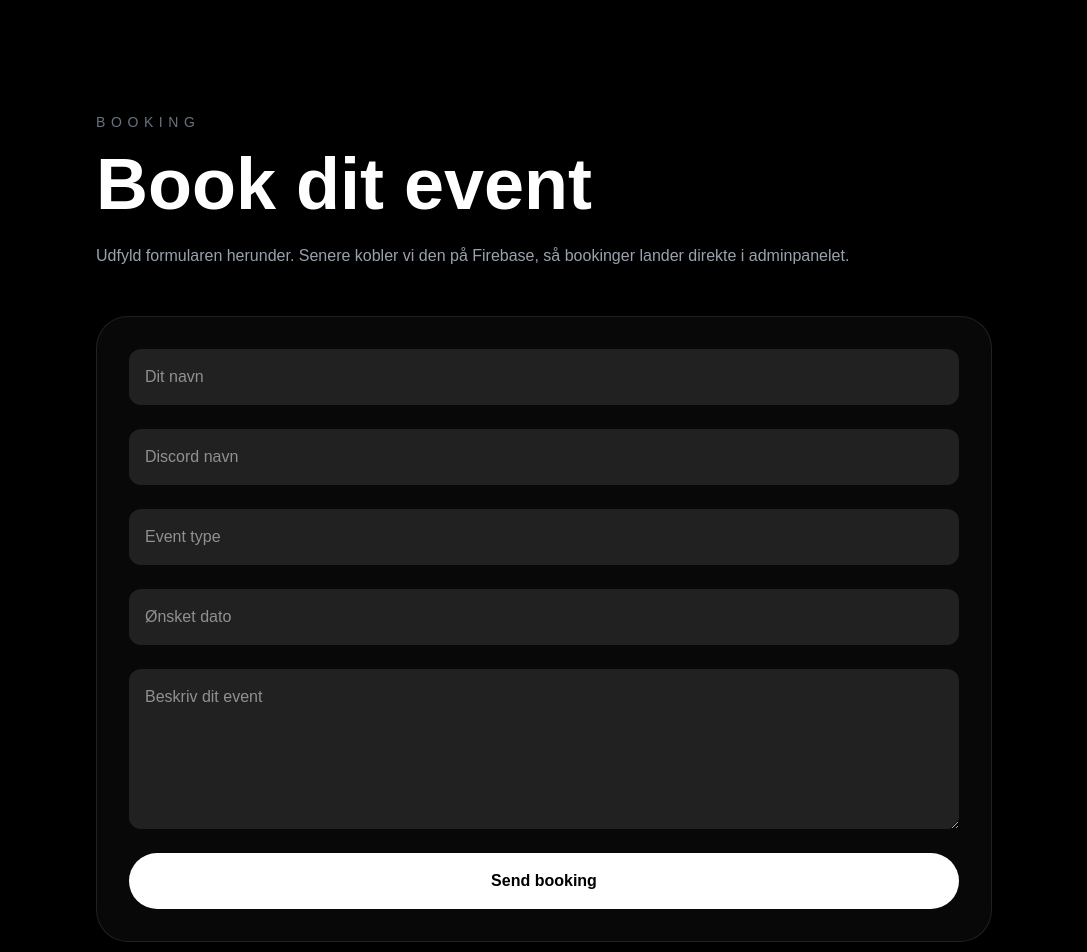
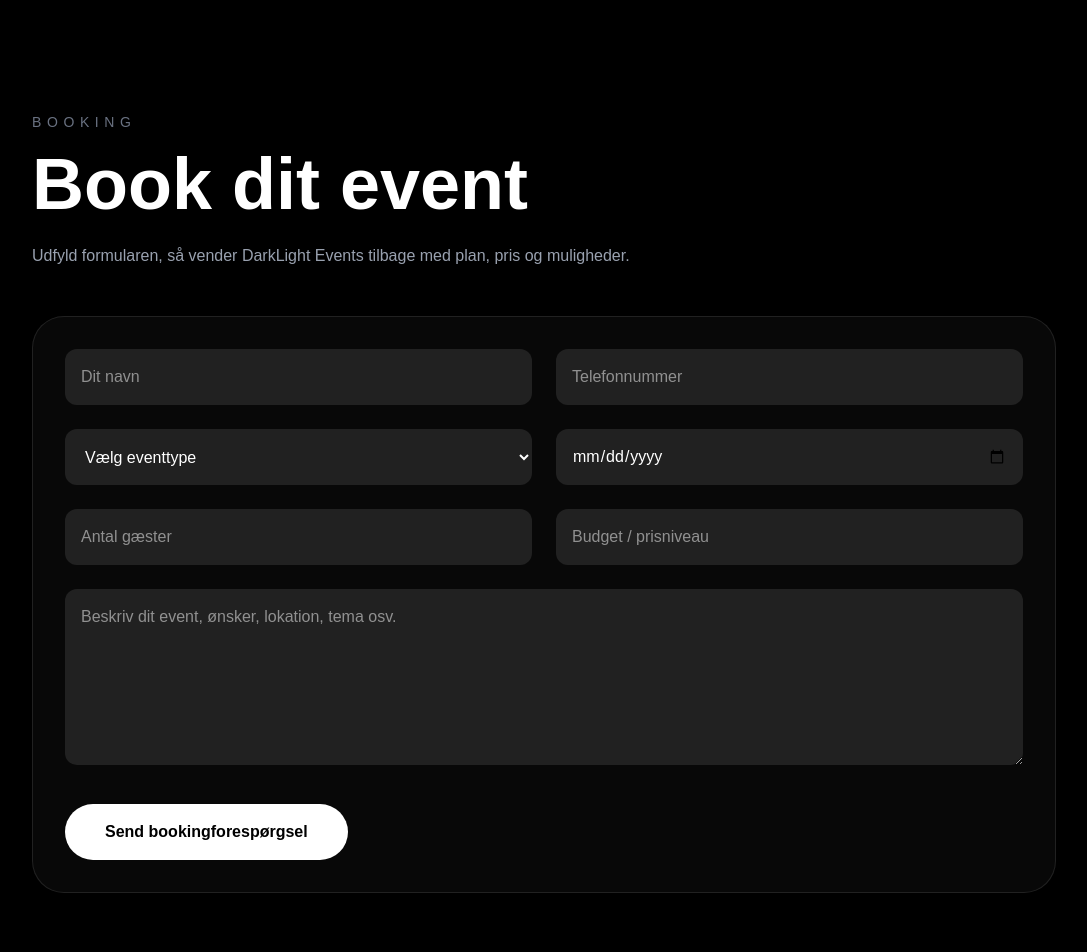
Before and after one commit to maxikingstreamtv-hash/darklight-events, a Next.js app: page /booking in a window 1280 px wide. Shown: the top 952 px of the page, without its empty margins (96-1183 px from the left). Built offline with nearby package versions, Linux system fonts and the light colour scheme.

Commit message:
Upgrade booking form

```diff
--- a/app/booking/page.tsx
+++ b/app/booking/page.tsx
@@ -1,7 +1,9 @@
+import { events } from "@/data/events";
+
 export default function BookingPage() {
   return (
     <main className="min-h-screen bg-black px-6 py-28 text-white">
-      <div className="mx-auto max-w-4xl">
+      <div className="mx-auto max-w-5xl">
         <p className="text-sm uppercase tracking-[0.4em] text-gray-500">
           Booking
         </p>
@@ -10,12 +12,13 @@ export default function BookingPage() {
           Book dit event
         </h1>
 
-        <p className="mt-6 text-gray-400">
-          Udfyld formularen herunder. Senere kobler vi den på Firebase, så
-          bookinger lander direkte i adminpanelet.
+        <p className="mt-6 max-w-3xl text-gray-400">
+          Udfyld formularen, så vender DarkLight Events tilbage med plan,
+          pris og muligheder.
         </p>
 
-        <form className="mt-12 grid gap-6 rounded-[2rem] border border-white/10 bg-white/[0.03] p-8">
+        <form className="mt-12 rounded-[2rem] border border-white/10 bg-white/[0.03] p-8">
+          <div className="grid gap-6 md:grid-cols-2">
             <input
               className="rounded-xl bg-white/10 px-4 py-4 outline-none"
               placeholder="Dit navn"
@@ -23,26 +26,39 @@ export default function BookingPage() {
 
             <input
               className="rounded-xl bg-white/10 px-4 py-4 outline-none"
-            placeholder="Discord navn"
+              placeholder="Telefonnummer"
+            />
+
+            <select className="rounded-xl bg-white/10 px-4 py-4 outline-none">
+              <option>Vælg eventtype</option>
+              {events.map((event) => (
+                <option key={event.title}>{event.title}</option>
+              ))}
+            </select>
+
+            <input
+              type="date"
+              className="rounded-xl bg-white/10 px-4 py-4 outline-none"
             />
 
             <input
               className="rounded-xl bg-white/10 px-4 py-4 outline-none"
-            placeholder="Event type"
+              placeholder="Antal gæster"
             />
 
             <input
               className="rounded-xl bg-white/10 px-4 py-4 outline-none"
-            placeholder="Ønsket dato"
+              placeholder="Budget / prisniveau"
+            />
+          </div>
+
+          <textarea
+            className="mt-6 min-h-44 w-full rounded-xl bg-white/10 px-4 py-4 outline-none"
+            placeholder="Beskriv dit event, ønsker, lokation, tema osv."
           />
 
-          <textarea
-            className="min-h-40 rounded-xl bg-white/10 px-4 py-4 outline-none"
-            placeholder="Beskriv dit event"
-          />
-
-          <button className="rounded-full bg-white px-8 py-4 font-bold text-black transition hover:scale-105">
-            Send booking
+          <button className="mt-8 rounded-full bg-white px-10 py-4 font-bold text-black transition hover:scale-105">
+            Send bookingforespørgsel
           </button>
         </form>
       </div>
```
Lines whose indentation alone changed are shown as unchanged.
